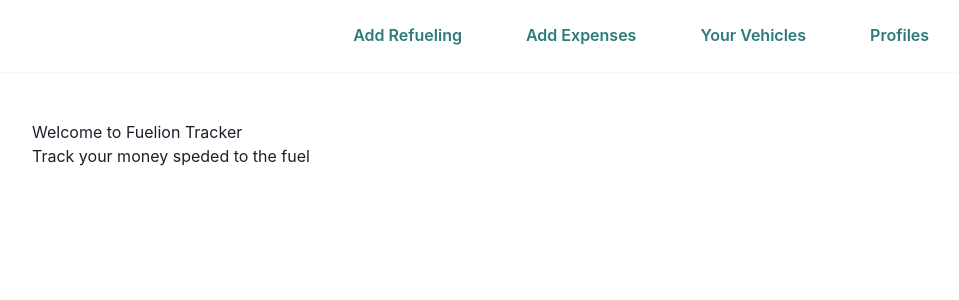
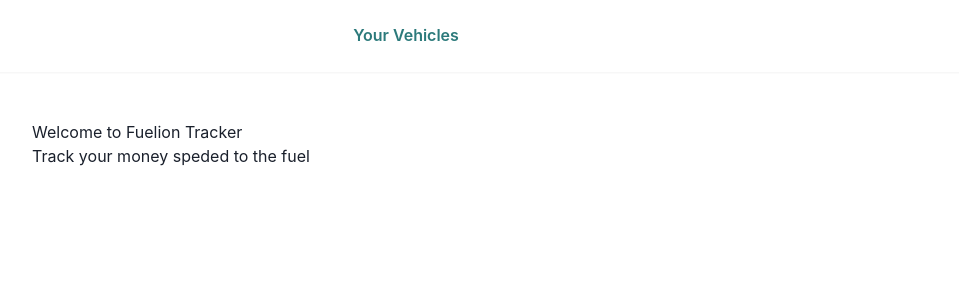
Before and after one commit to Bedol/fuelion-tracker, a Next.js app: page / in a window 1280 px wide. Shown: the top 300 px of the page, without its empty margins (16-975 px from the left). Built offline with nearby package versions, Linux system fonts and the light colour scheme.

Commit message:
refactor: remove unused links from navigation

```diff
--- a/components/Navigation.tsx
+++ b/components/Navigation.tsx
@@ -1,4 +1,3 @@
-import Link from "next/link";
 import {
   Box,
   Button,
@@ -7,34 +6,33 @@
   Flex,
   HStack,
   useColorModeValue,
-} from '@chakra-ui/react'
+} from "@chakra-ui/react";
+import Link from "next/link";
 
 const Navigation = () => {
   return (
     <Box as="section" pb="12">
-      <Box as="nav" bg="bg-surface" boxShadow={useColorModeValue('sm', 'sm-dark')}>
+      <Box
+        as="nav"
+        bg="bg-surface"
+        boxShadow={useColorModeValue("sm", "sm-dark")}
+      >
         <Container py="4">
           <HStack spacing="10" justify="space-between">
             <Flex justify="space-between" flex="1">
               <ButtonGroup variant="link" spacing="8">
-                <Link href="/fueling/new" passHref>
-                  <Button as="a" colorScheme="teal" variant="ghost">Add Refueling</Button>
-                </Link>
-                <Link href="/expenses/new" passHref>
-                  <Button as="a" colorScheme="teal" variant="ghost">Add Expenses</Button>
-                </Link>
                 <Link href="/vehicles" passHref>
-                  <Button as="a" colorScheme="teal" variant="ghost">Your Vehicles</Button>
-                </Link>
-                <Link href="/profiles" passHref>
-                  <Button as="a" colorScheme="teal" variant="ghost">Profiles</Button>
+                  <Button as="a" colorScheme="teal" variant="ghost">
+                    Your Vehicles
+                  </Button>
                 </Link>
               </ButtonGroup>
             </Flex>
           </HStack>
         </Container>
       </Box>
-    </Box>)
+    </Box>
+  );
 };
 
 export default Navigation;
```
